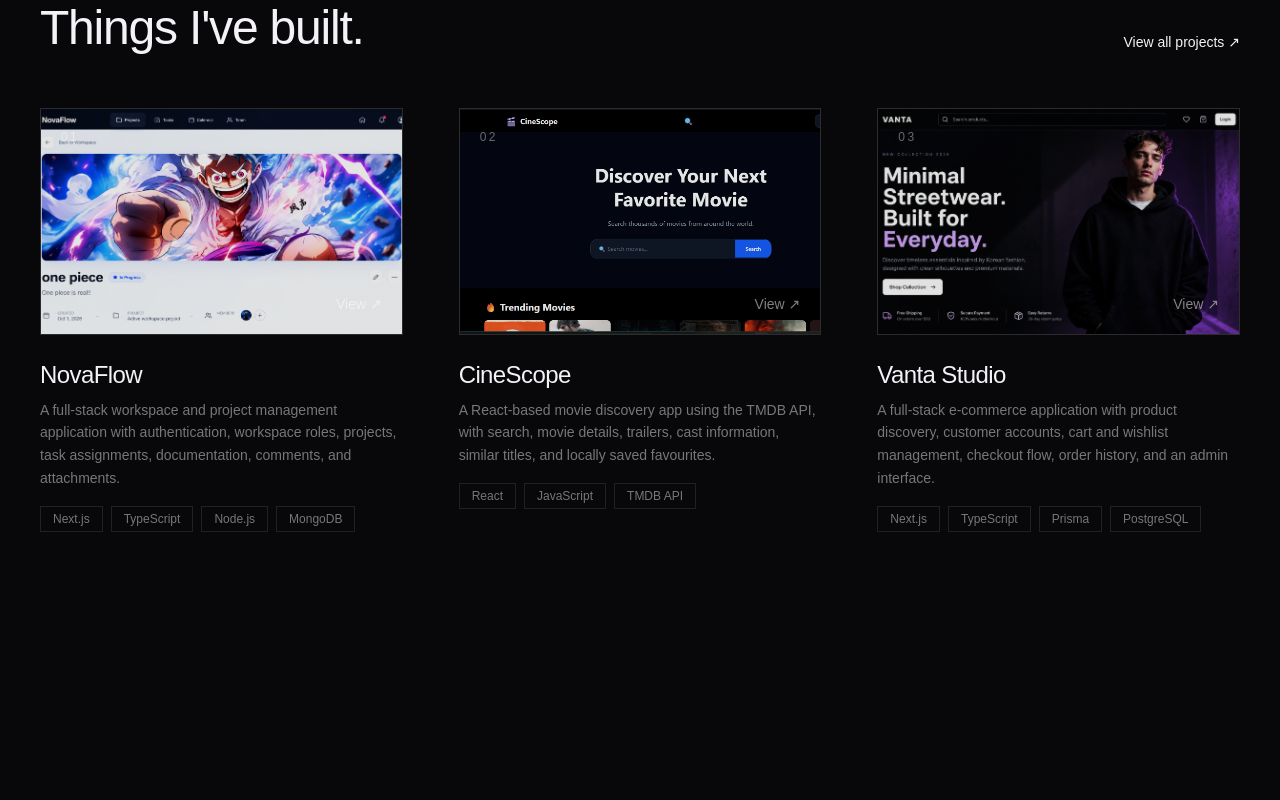
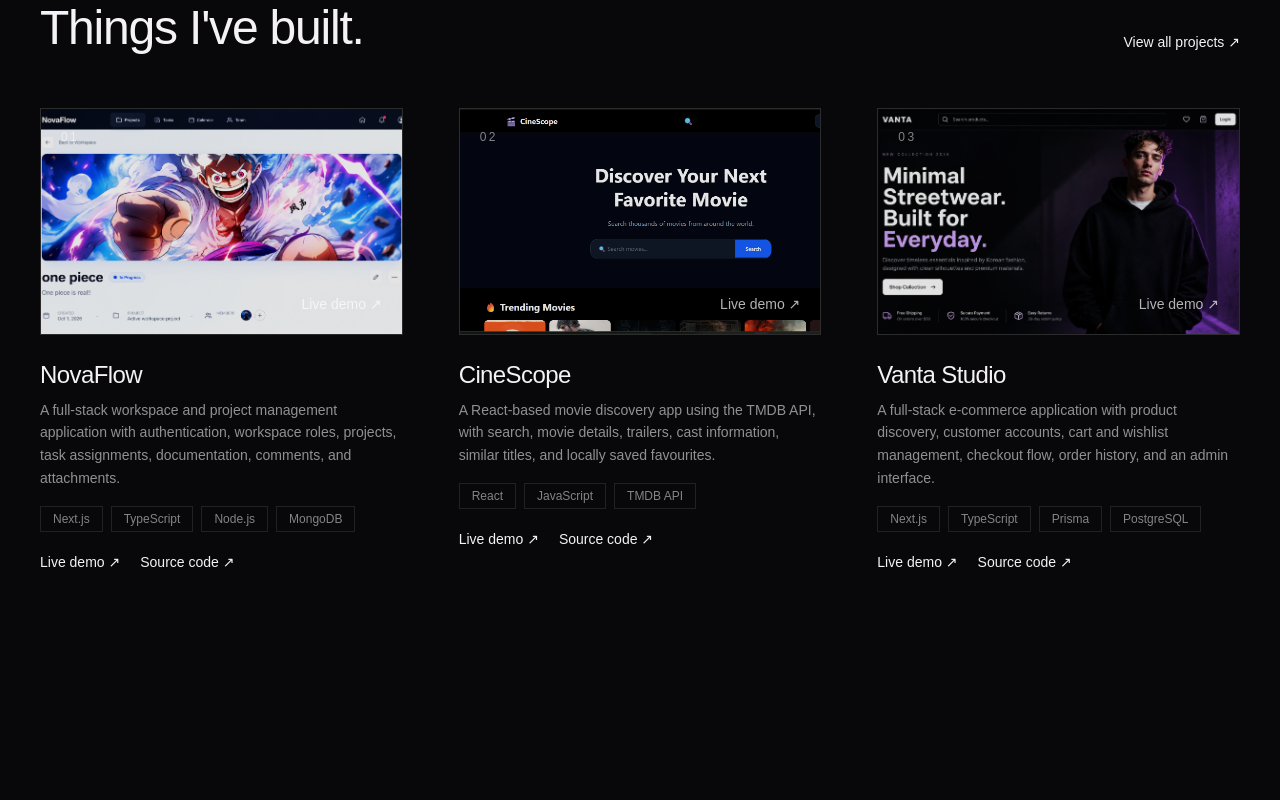
Before and after one commit to rohitcreates/portfolio, a Next.js app: page / in a window 1280 px wide. Shown: the part 940-1740 px from the top of the page. Built offline with nearby package versions, Linux system fonts and the light colour scheme.

Commit message:
Improve portfolio accuracy and project presentation

```diff
--- a/src/components/ProjectCard.tsx
+++ b/src/components/ProjectCard.tsx
@@ -1,5 +1,4 @@
 import Image from "next/image";
-import Link from "next/link";
 import type { Project } from "@/data/projects";
 
 type ProjectCardProps = {
@@ -13,6 +12,7 @@ export default function ProjectCard({ project }: ProjectCardProps) {
         href={project.liveUrl}
         target="_blank"
         rel="noopener noreferrer"
+        aria-label={`Open ${project.title} live demo`}
       >
         <div className="relative aspect-[16/10] overflow-hidden border border-white/10 bg-white/5">
           <Image
@@ -22,26 +22,19 @@ export default function ProjectCard({ project }: ProjectCardProps) {
             className="object-cover transition-transform duration-700 group-hover:scale-[1.02]"
             sizes="(max-width: 768px) 100vw, 50vw"
           />
-
           <div className="absolute inset-0 bg-black/10 transition-colors group-hover:bg-black/0" />
-
-          <span className="absolute left-5 top-5 text-xs tracking-[0.2em] text-white/40">
+          <span className="absolute left-5 top-5 text-xs tracking-[0.2em] text-white/50">
             {project.id}
           </span>
-
-          <span className="absolute bottom-5 right-5 text-sm text-white/50 transition-transform group-hover:translate-x-1">
-            View ↗
+          <span className="absolute bottom-5 right-5 text-sm text-white/70 transition-transform group-hover:translate-x-1">
+            Live demo ↗
           </span>
         </div>
       </a>
 
-
       <div className="mt-6">
-        <h3 className="text-2xl font-medium tracking-tight">
-          {project.title}
-        </h3>
-
-        <p className="mt-2 max-w-md text-sm leading-relaxed text-white/45">
+        <h3 className="text-2xl font-medium tracking-tight">{project.title}</h3>
+        <p className="mt-2 max-w-md text-sm leading-relaxed text-white/55">
           {project.shortDescription}
         </p>
 
@@ -49,12 +42,31 @@ export default function ProjectCard({ project }: ProjectCardProps) {
           {project.featuredTech.map((technology) => (
             <span
               key={technology}
-              className="border border-white/10 px-3 py-1 text-xs text-white/45"
+              className="border border-white/10 px-3 py-1 text-xs text-white/50"
             >
               {technology}
             </span>
           ))}
         </div>
+
+        <div className="mt-5 flex items-center gap-5">
+          <a
+            href={project.liveUrl}
+            target="_blank"
+            rel="noopener noreferrer"
+            className="text-sm text-white transition-colors hover:text-[#b58cff]"
+          >
+            Live demo ↗
+          </a>
+          <a
+            href={project.githubUrl}
+            target="_blank"
+            rel="noopener noreferrer"
+            className="text-sm text-white/50 transition-colors hover:text-white"
+          >
+            Source code ↗
+          </a>
+        </div>
       </div>
     </article>
   );
```
